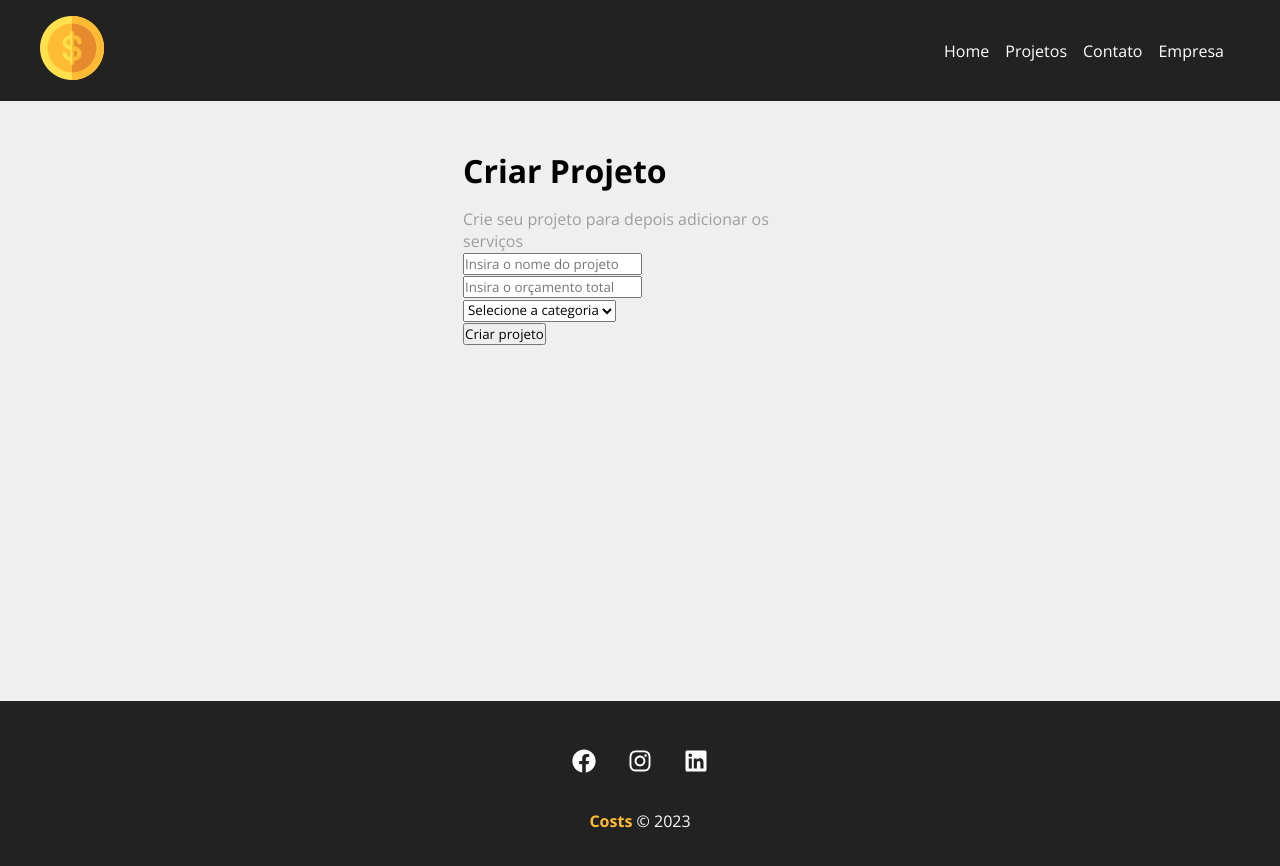
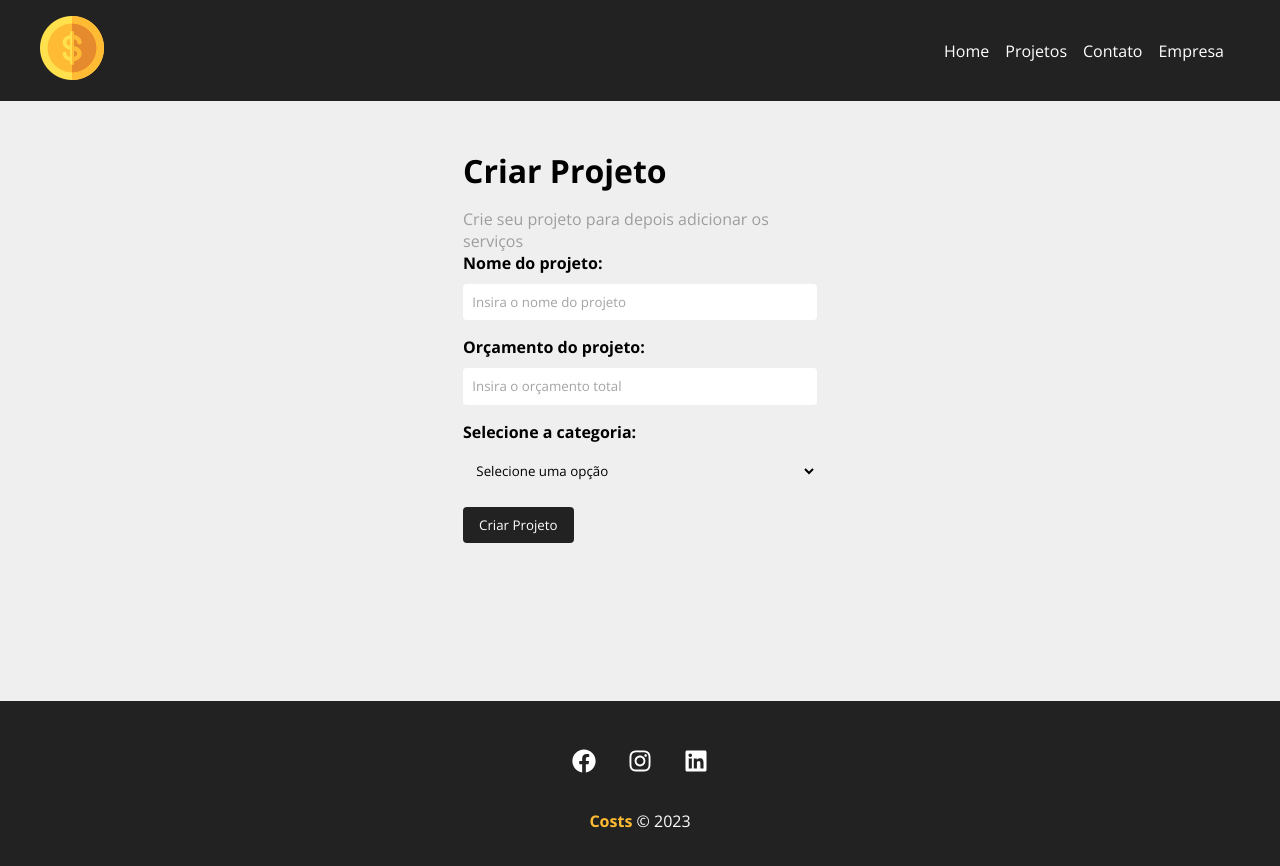
Before and after one commit to Myourkiu/Costs_React, a React (Create React App) app in the folder costs/: page /newproject in a window 1280 px wide. Shown: the top 866 px of the page. Built offline with nearby package versions, Linux system fonts and the light colour scheme.

Commit message:
form de criar projeto criado

```diff
--- /dev/null
+++ b/costs/src/components/form/Input.js
@@ -0,0 +1,19 @@
+import styles from "./Input.module.css";
+
+function Input({ type, text, name, placeholder, handleOnChange, value }) {
+  return (
+    <div className={styles.form_control}>
+      <label htmlFor={name}>{text}:</label>
+      <input
+        type={type}
+        name={name}
+        id={name}
+        placeholder={placeholder}
+        onChange={handleOnChange}
+        value={value}
+      />
+    </div>
+  );
+}
+
+export default Input;
--- /dev/null
+++ b/costs/src/components/form/Input.module.css
@@ -0,0 +1,20 @@
+.form_control{
+    display: flex;
+    flex-direction: column;
+    margin-bottom: 1em;
+}
+
+.form_control label{
+    margin-bottom: .6em;
+    font-weight: bold;
+}
+
+.form_control input{
+    padding: .7em;
+    border-radius: 4px;
+    border: none;
+}
+
+.form_control input::placeholder{
+    color: #a4a4a4;
+}
--- /dev/null
+++ b/costs/src/components/form/Select.js
@@ -0,0 +1,15 @@
+import styles from "./Select.module.css";
+
+function Select({ text, name, options, handleOnChange, value }) {
+  return (
+    <div className={styles.form_control}>
+      <label htmlFor={name}>{text}:</label>
+
+      <select name={name} id={name}>
+        <option>Selecione uma opção</option>
+      </select>
+    </div>
+  );
+}
+
+export default Select;
--- /dev/null
+++ b/costs/src/components/form/Select.module.css
@@ -0,0 +1,16 @@
+.form_control{
+    display: flex;
+    flex-direction: column;
+    margin-bottom: 1em;
+}
+
+.form_control label{
+    margin-bottom: .6em;
+    font-weight: bold;
+}
+
+.form_control select{
+    padding: .7em;
+    border-radius:0;
+    border: none;
+}
--- /dev/null
+++ b/costs/src/components/form/SubmitButton.js
@@ -0,0 +1,11 @@
+import styles from './SubmitButton.module.css'
+
+function SubmitButton({ text }) {
+    return (
+      <div>
+        <button className={styles.btn}>{text}</button>
+      </div>
+    );
+  }
+
+export default SubmitButton
--- /dev/null
+++ b/costs/src/components/form/SubmitButton.module.css
@@ -0,0 +1,14 @@
+.btn{
+    background-color: #222;
+    color: #FFF;
+    padding: .7em 1.2em;
+    text-decoration: none;
+    transition: .5s;
+    cursor: pointer;
+    border: none;
+    border-radius: 4px;
+}
+
+.btn:hover{
+    color: #ffbb33;
+}
--- a/costs/src/components/layout/Container.module.css
+++ b/costs/src/components/layout/Container.module.css
@@ -1,5 +1,6 @@
 .container{
-    width: 1200px;
+    width: 100%;
+    max-width: 1200px;
     display: flex;
     justify-content: space-between;
     margin: 0 auto;
--- a/costs/src/components/layout/Navbar.js
+++ b/costs/src/components/layout/Navbar.js
@@ -7,7 +7,7 @@
 
 function Navbar() {
     return(
-        <nav class={styles.navbar}>
+        <nav className={styles.navbar}>
         <Container>
             <Link to='/'>
                 <img src={logo} alt='Costs'></img>
--- a/costs/src/components/pages/NewProject.js
+++ b/costs/src/components/pages/NewProject.js
@@ -7,7 +7,7 @@
         <div className={styles.newproject_container}>
             <h1>Criar Projeto</h1>
             <p>Crie seu projeto para depois adicionar os serviços</p>
-            <ProjectForm/>
+            <ProjectForm btnText='Criar Projeto'/>
         </div>
     )
 }
--- a/costs/src/components/project/ProjectForm.js
+++ b/costs/src/components/project/ProjectForm.js
@@ -1,19 +1,29 @@
-function ProjectForm() {
-    return(
-        <form>
-            <div><input type='text' placeholder="Insira o nome do projeto"/></div>
-            <div><input type='number'placeholder="Insira o orçamento total"/></div>
+import Input from "../form/Input";
+import Select from "../form/Select";
+import SubmitButton from "../form/SubmitButton";
+import styles from "./ProjectForm.module.css";
 
-            <div>
-            <select name='category_id'>
-                <option disabled selected>Selecione a categoria</option>
-            </select>
-            </div>
-            <div>
-                <input type='submit' value='Criar projeto'/>
-            </div>
-        </form>
-    )
+function ProjectForm({btnText}) {
+  return (
+    <form>
+      <Input
+        type="text"
+        text="Nome do projeto"
+        name="name"
+        placeholder="Insira o nome do projeto"
+      />
+      <Input
+        type="number"
+        text="Orçamento do projeto"
+        name="budget"
+        placeholder="Insira o orçamento total"
+      />
+
+      <Select name='category_id' text='Selecione a categoria'/>
+
+      <SubmitButton text={btnText}/>
+    </form>
+  );
 }
 
-export default ProjectForm
+export default ProjectForm;
--- /dev/null
+++ b/costs/src/components/project/ProjectForm.module.css
@@ -0,0 +1,4 @@
+.form{
+    width: 100%;
+    margin: 2em 0;
+}
```
